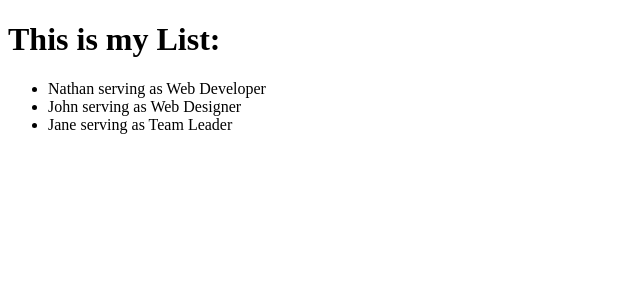
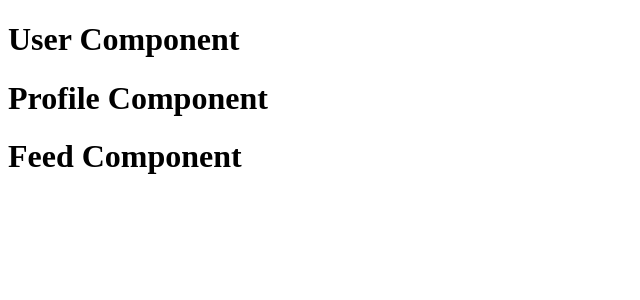
Before and after one commit to hubertnshuti/react-project, a React (Vite) app: page / in a window 1280 px wide. Shown: the top 300 px of the page, without its empty margins (0-640 px from the left). Built offline with nearby package versions, Linux system fonts and the light colour scheme.

Commit message:
add three components

```diff
--- a/src/App.jsx
+++ b/src/App.jsx
@@ -1,23 +1,45 @@
-function App(){
-  const users = [
-    { id: 1, name: 'Nathan', role: 'Web Developer' },
-    { id: 2, name: 'John', role: 'Web Designer' },
-    { id: 3, name: 'Jane', role: 'Team Leader' },
-  ]
+// function App(){
+//   const users = [
+//     { id: 1, name: 'Nathan', role: 'Web Developer' },
+//     { id: 2, name: 'John', role: 'Web Designer' },
+//     { id: 3, name: 'Jane', role: 'Team Leader' },
+//   ]
 
+//   return (
+//     <>
+//      <h1>This is my List: </h1>
+//      <ul>
+//       {users.map(user => {
+//         return (
+//           <li key={user.id}>{user.name} serving as {user.role}</li>
+//         )
+//       }
+//       )}
+//      </ul>
+//     </>
+//   )
+// }
+
+// export default App
+
+export default function ParentComponent() {
   return (
     <>
-     <h1>This is my List: </h1>
-     <ul>
-      {users.map(user => {
-        return (
-          <li key={user.id}>{user.name} serving as {user.role}</li>
-        )
-      }
-      )}
-     </ul>
+      <UserComponent />
+      <ProfileComponent />
+      <FeedComponent />
     </>
-  )
+  );
 }
 
-export default App
+function UserComponent() {
+  return <h1> User Component </h1>;
+}
+
+function ProfileComponent() {
+  return <h1> Profile Component </h1>;
+}
+
+function FeedComponent() {
+  return <h1> Feed Component</h1>;
+}
--- a/src/main.jsx
+++ b/src/main.jsx
@@ -1,6 +1,7 @@
 import { StrictMode } from 'react'
 import { createRoot } from 'react-dom/client'
 import App from './App.jsx'
+import ParentComponent from './App.jsx'
 
 // createRoot(document.getElementByID('root').render(
 //   <StrictMode>
@@ -23,6 +24,6 @@ ReactDOM.createRoot(document.getElementById('root')).render(
 */
 createRoot(document.getElementById('root')).render(
   <StrictMode>
-    <App/>
+    <ParentComponent/>
   </StrictMode>
 )
```
